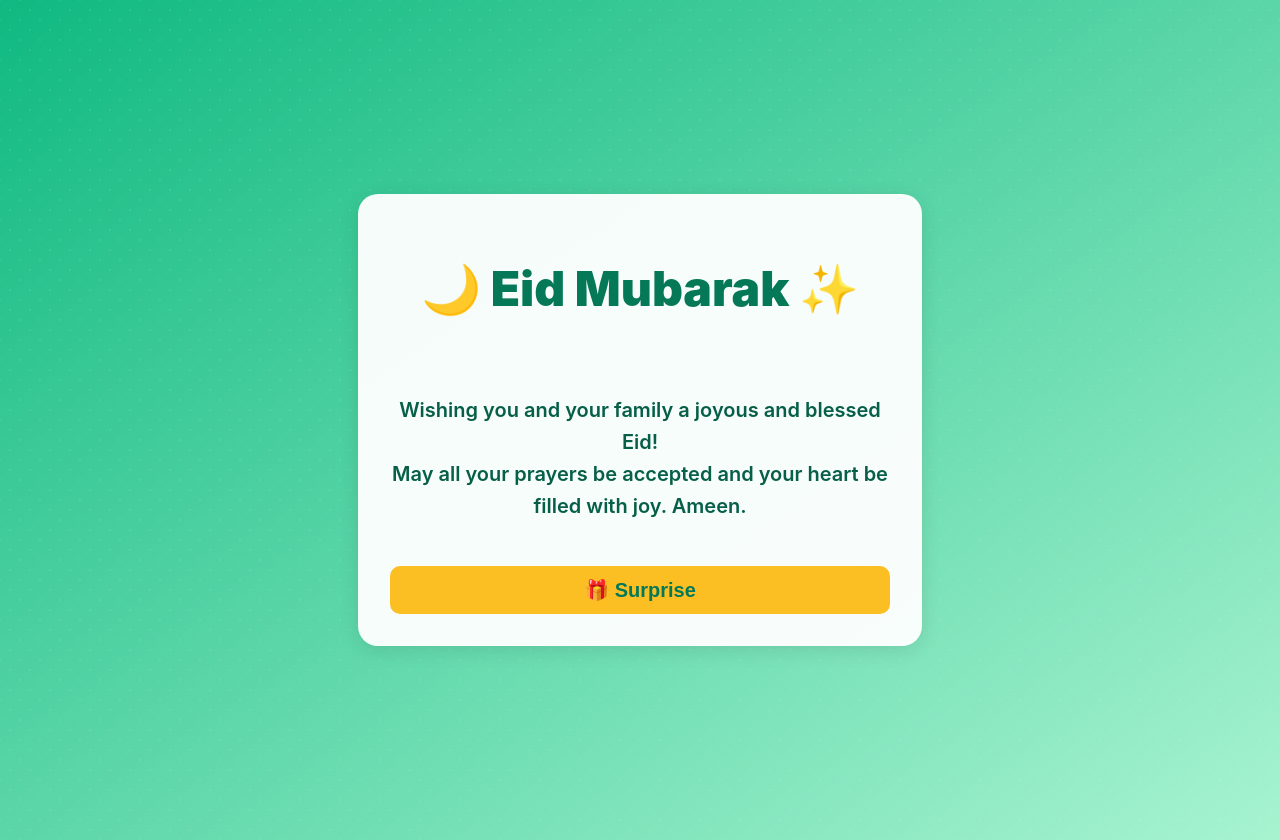
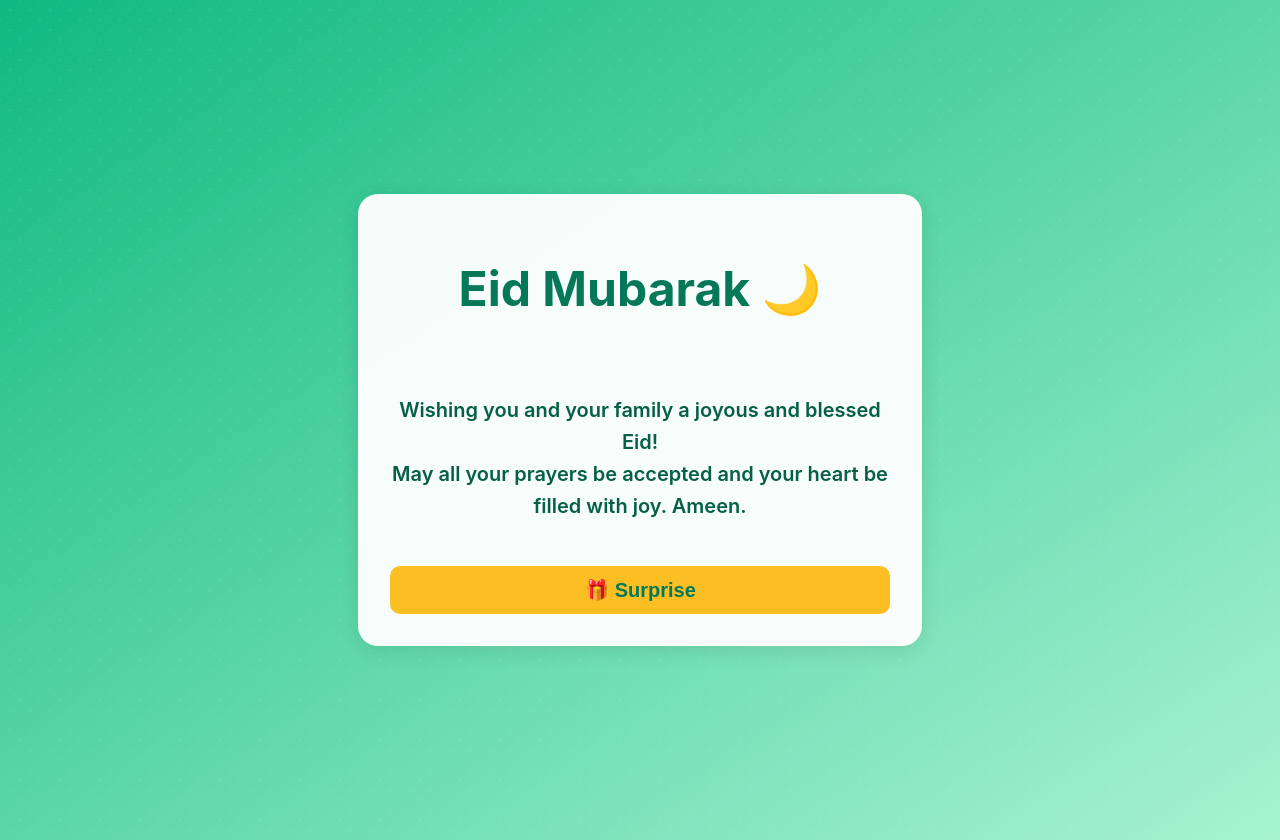
Before and after one commit to Mariyaq28/eid2k26, a React (Create React App) app: page / in a window 1280 px wide. Built offline with nearby package versions, Linux system fonts and the light colour scheme.

Commit message:
Update App.js

```diff
--- a/src/App.js
+++ b/src/App.js
@@ -74,10 +74,10 @@ export default function App() {
           >
             <h1 style={{
               fontSize: "clamp(2rem, 5vw, 3rem)",
-              fontWeight: 900,
+              fontWeight: 700,
               color: "#047857",
             }}>
-              🌙 Eid Mubarak ✨
+             Eid Mubarak 🌙
             </h1>
 
             <p style={{
```
